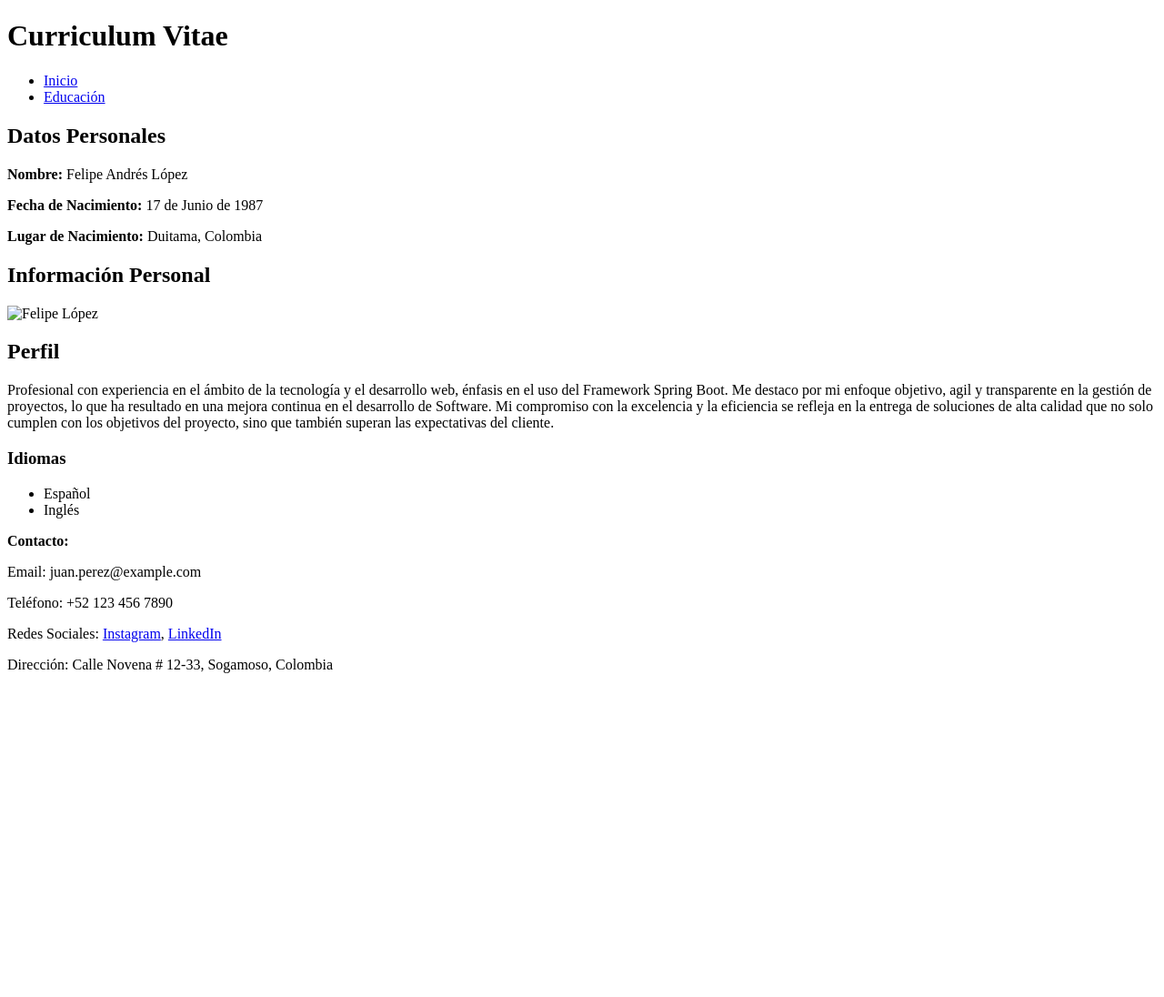
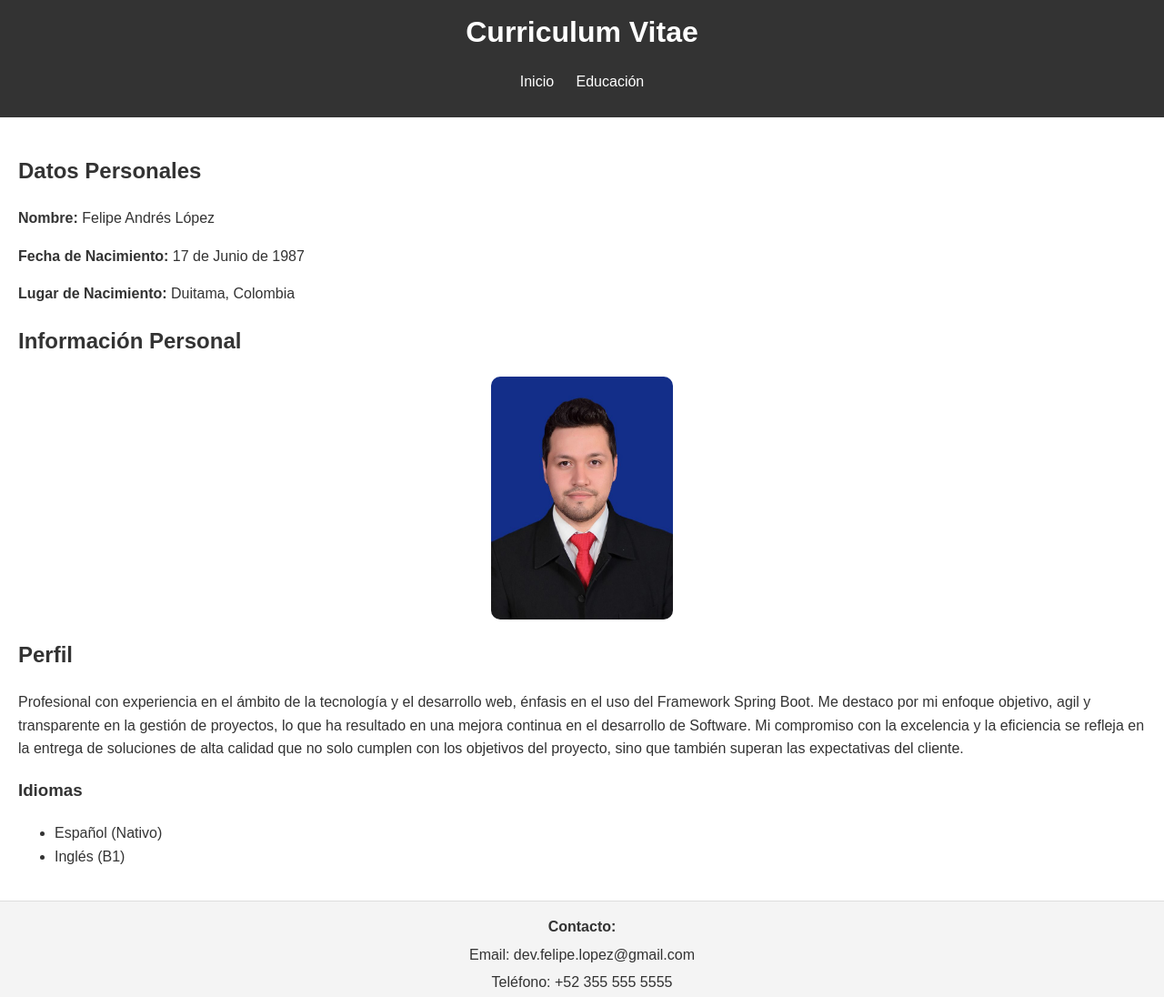
Before and after one commit to FelipeLopez360/Curriculum-Vitae, a plain HTML site: page index.html in a window 1280 px wide. Shown: the top 1096 px of the page at 91% size. Before the commit the page ends 800 px from the top, so only its background shows below. Drawn offline with Linux system fonts and the light colour scheme.

Commit message:
implementa CSS y agrega foto en carpeta img

```diff
--- a/index.html
+++ b/index.html
@@ -4,7 +4,7 @@
     <meta charset="UTF-8">
     <meta name="viewport" content="width=device-width, initial-scale=1.0">
     <title>Curriculum Vitae</title>
-    <link rel="stylesheet" href="style.css">
+    <link rel="stylesheet" href="styles.css">
 </head>
 <body>
     <header>
@@ -27,7 +27,7 @@
 
         <section>
             <h2>Información Personal</h2>
-            <img src="foto.jpg" alt="Felipe López" class="profile-photo">
+            <img src="img/foto.jpg" alt="Felipe López" class="profile-photo">
         </section>
 
         <section>
@@ -41,8 +41,8 @@
 
             <h3>Idiomas</h3>
             <ul>
-                <li>Español</li>
-                <li>Inglés</li>
+                <li>Español (Nativo)</li>
+                <li>Inglés (B1)</li>
 
             </ul>
         </section>
@@ -50,9 +50,9 @@
 
     <footer>
         <p><strong>Contacto:</strong></p>
-        <p>Email: juan.perez@example.com</p>
-        <p>Teléfono: +52 123 456 7890</p>
-        <p>Redes Sociales: <a href="https://twitter.com/juanperez">Instagram</a>, <a href="https://linkedin.com/in/juanperez">LinkedIn</a></p>
+        <p>Email: dev.felipe.lopez@gmail.com</p>
+        <p>Teléfono: +52 355 555 5555</p>
+        <p>Redes Sociales: <a href="https://instagram.com/felipetresesenta">Instagram</a>, <a href="https://linkedin.com/in/felipealopez">LinkedIn</a></p>
         <p>Dirección: Calle Novena # 12-33, Sogamoso, Colombia</p>
     </footer>
 
--- /dev/null
+++ b/styles.css
@@ -0,0 +1,66 @@
+/* Estilos generales */
+body {
+    font-family: Arial, sans-serif;
+    line-height: 1.6;
+    margin: 0;
+    padding: 0;
+    color: #333;
+}
+
+header {
+    background: #333;
+    color: #fff;
+    padding: 10px 0;
+    text-align: center;
+}
+
+header h1 {
+    margin: 0;
+}
+
+nav ul {
+    list-style: none;
+    padding: 0;
+}
+
+nav ul li {
+    display: inline;
+    margin: 0 10px;
+}
+
+nav ul li a {
+    color: #fff;
+    text-decoration: none;
+}
+
+main {
+    padding: 20px;
+}
+
+h2 {
+    color: #333;
+}
+
+.profile-photo {
+    max-width: 200px;
+    height: auto;
+    border-radius: 10px;
+    display: block;
+    margin: 20px auto;
+}
+
+footer {
+    background: #f4f4f4;
+    padding: 10px;
+    text-align: center;
+    border-top: 1px solid #ddd;
+}
+
+footer p {
+    margin: 5px 0;
+}
+
+footer a {
+    color: #333;
+    text-decoration: none;
+}
```
Also changed, not shown: img/foto.jpg (added).
